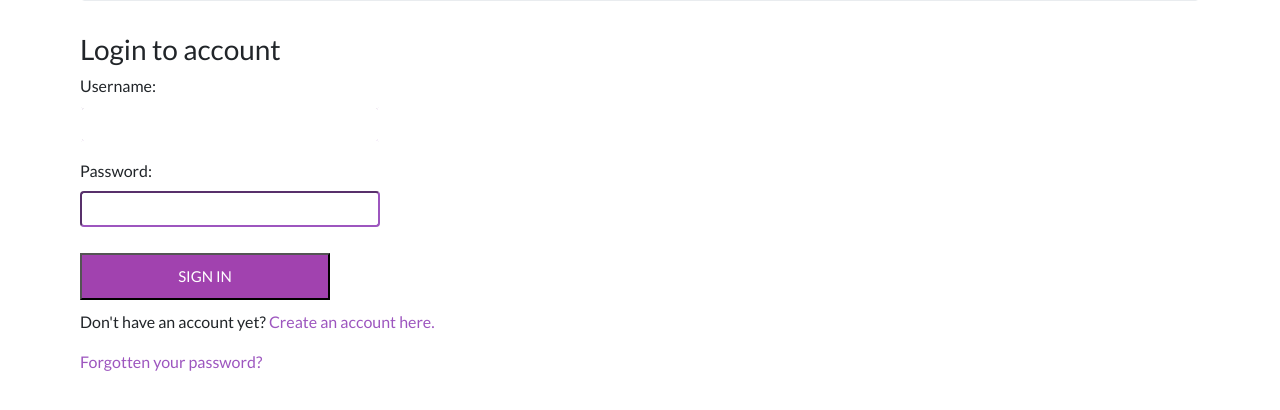
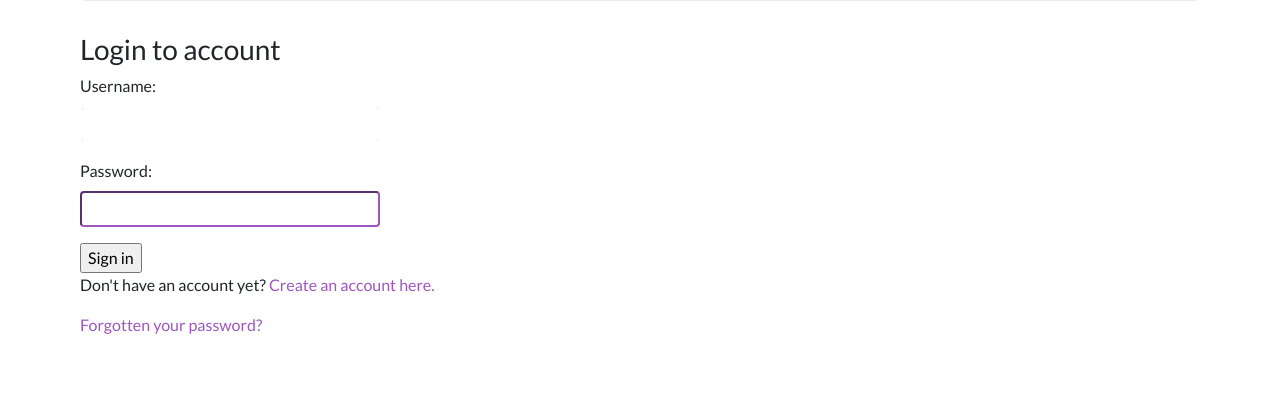
Before and after one commit to WebStar713/reading-process-tracker-app, a Django app: page / in a window 1280 px wide. Shown: the part 314-724 px from the top of the page. Run offline with Django 3.2, Linux system fonts and the light colour scheme; parts of the project's set-up code (start-up, migrations or seed data) failed here and were passed over; some libraries are stand-ins or nearby versions.

Commit message:
Refactoring

```diff
--- a/project/app/templates/registration/login.html
+++ b/project/app/templates/registration/login.html
@@ -5,18 +5,13 @@
     {% if form.errors %}
         <p>Your username and password didn't match.Please try again.</p>
     {% endif %}
-        <div id="inputbox">
-            <div class="login-form">
-                <form action="{% url 'login' %}" method="post">
-                    {{ form.as_p }}
-                    {% csrf_token %}
-                        <input type="hidden" name="next" value="{{ next }}" />
-                        <input type="submit" id="button" class="button button_login"
-                        value="Sign in">
-                        <p>Don't have an account yet? <a href="{% url "register" %}">Create an account here.</a></p>
-                        <p><a href="{% url "password_reset" %}">Forgotten your password?</a></p>
-                </form>
-            </div>
-        </div>
-
+    <div class="inputbox">
+        <form method="POST" action="{% url 'login' %}">
+            {{ form.as_p }}
+            {% csrf_token %}
+            <input type="submit" class="button" value="Sign in">
+            <p>Don't have an account yet? <a href="{% url "register" %}">Create an account here.</a></p>
+            <p><a href="{% url "password_reset" %}">Forgotten your password?</a></p>
+        </form>
+    </div> <!-- end of class="inputbox" -->
 {% endblock %}
```
